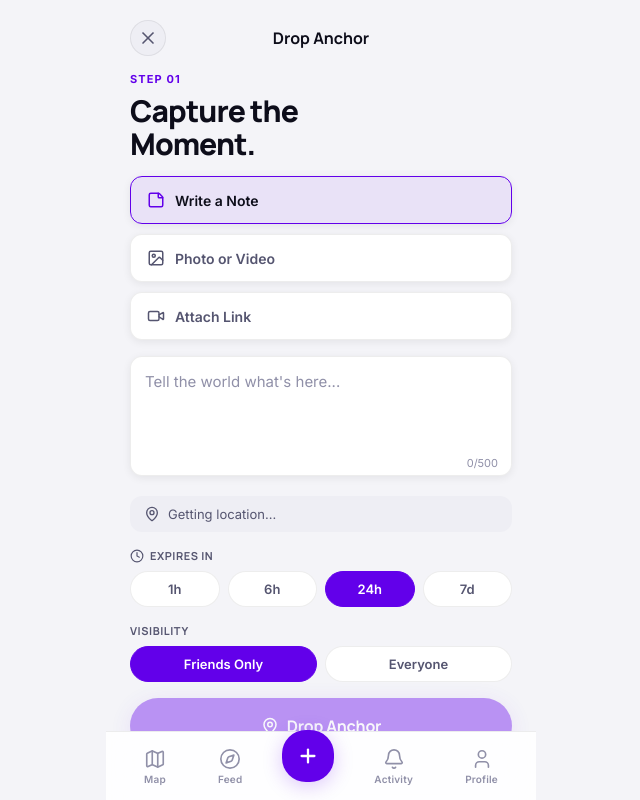
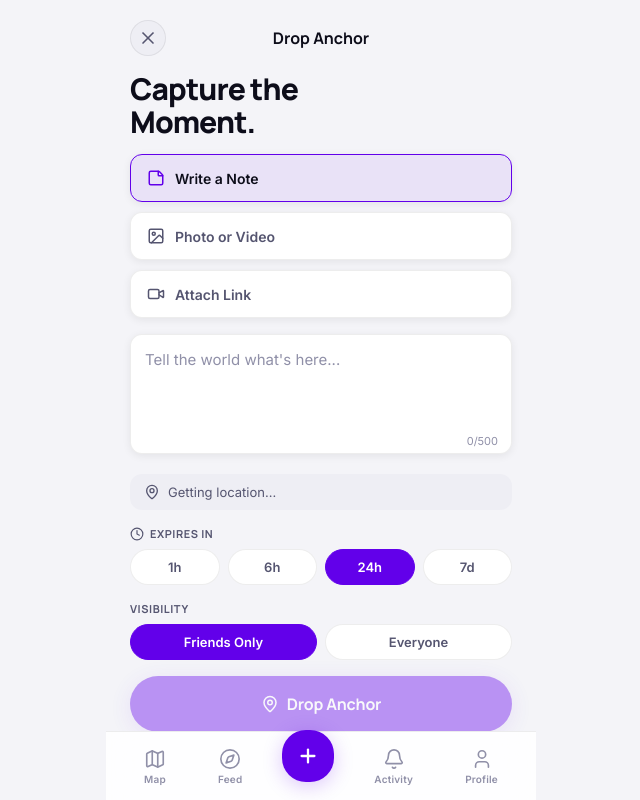
Before and after one commit to jermerqua03/Prototype_Testing, a React (Vite) app: page /drop in a window 1280 px wide. Shown: the whole page, without its empty margins (319-959 px from the left). Built offline with nearby package versions, Linux system fonts and the light colour scheme; no server answers.

Commit message:
fix: Remove misleading STEP 01 label from drop creation modal (#30)

```diff
--- a/src/pages/DropScreen.jsx
+++ b/src/pages/DropScreen.jsx
@@ -58,8 +58,7 @@ export default function DropScreen() {
         <div style={{ width: 36 }} />
       </div>
 
-      <div className="drop-step-label">STEP 01</div>
-      <h1 className="drop-title">Capture the<br />Moment.</h1>
+<h1 className="drop-title">Capture the<br />Moment.</h1>
 
       {/* Type Selector */}
       <div className="drop-types">
```
